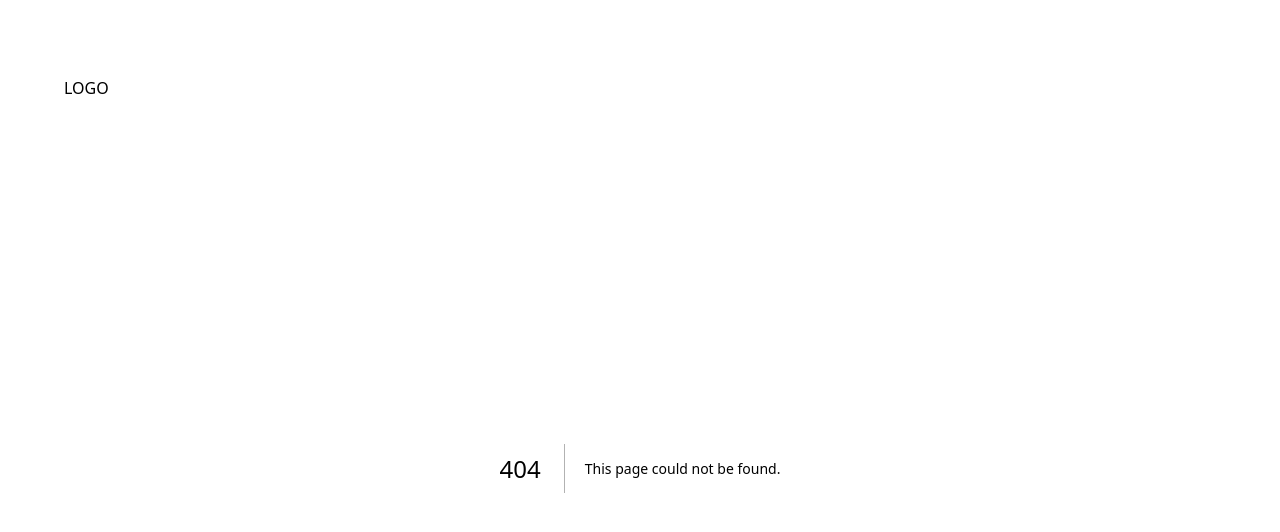
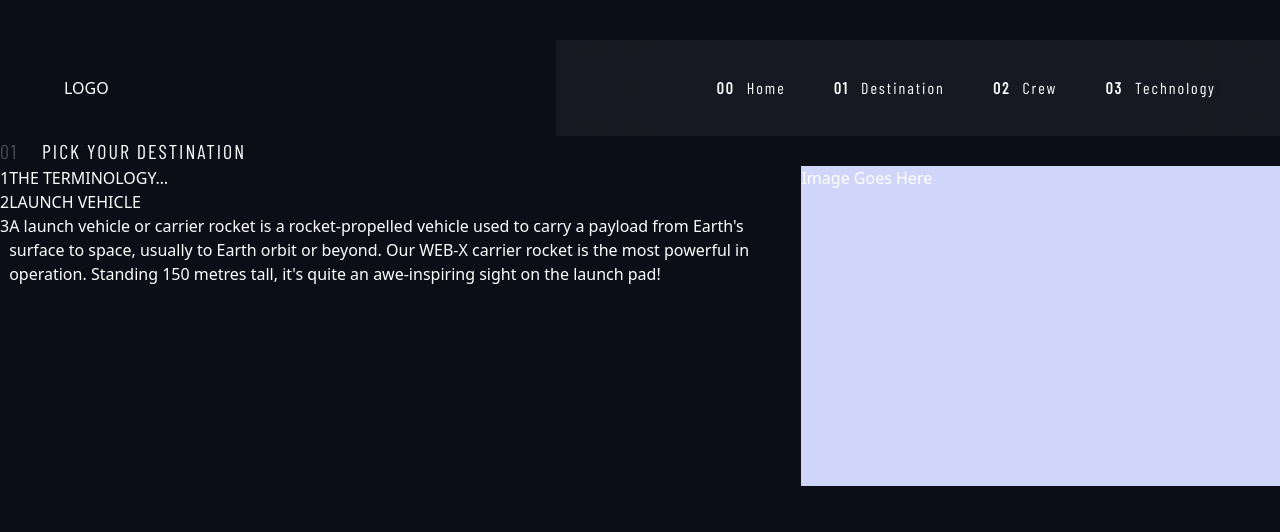
Before and after one commit to 11amanraj/space-tourism, a Next.js app: page /technology in a window 1280 px wide. Before the commit this address had no page. Shown: the top 532 px of the page. Built offline with nearby package versions, Linux system fonts and the light colour scheme; a web font is replaced by a local one.

Commit message:
added technology page

```diff
--- /dev/null
+++ b/app/technology/page.tsx
@@ -0,0 +1,31 @@
+import React from 'react'
+
+const page = () => {
+  return (
+    <div>
+        <div className='text-preset-8 flex gap-6 justify-center sm:text-[20px] sm:justify-start'>
+            <p className='opacity-25'>01</p>
+            <p>PICK YOUR DESTINATION</p>
+        </div>
+        <div className='flex flex-col md:flex-row-reverse'>
+            <div className='w-full h-80 bg-tertiary'>
+                Image Goes Here
+            </div>
+            <div className='flex flex-col md:flex-row'>
+                <ul className='flex md:flex-col'>
+                    <li>1</li>
+                    <li>2</li>
+                    <li>3</li>
+                </ul>
+                <div>
+                    <h3>THE TERMINOLOGY…</h3>
+                    <h1>LAUNCH VEHICLE</h1>
+                    <p>A launch vehicle or carrier rocket is a rocket-propelled vehicle used to carry a payload from Earth's surface to space, usually to Earth orbit or beyond. Our WEB-X carrier rocket is the most powerful in operation. Standing 150 metres tall, it's quite an awe-inspiring sight on the launch pad!</p>
+                </div>
+            </div>
+        </div>
+    </div>
+  )
+}
+
+export default page
```
